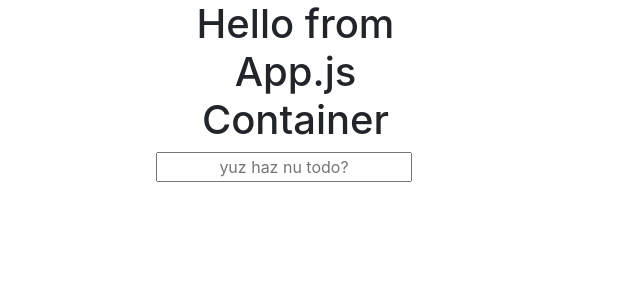
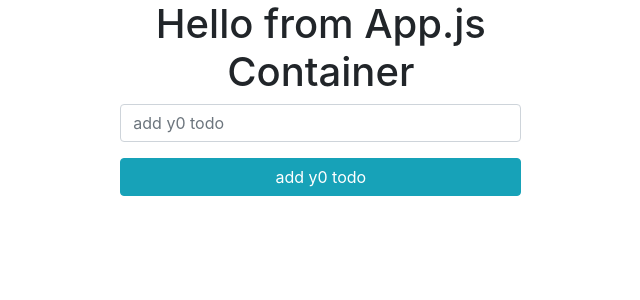
Before and after one commit to amick12/reactTodo, a React (Create React App) app: page / in a window 1280 px wide. Shown: the top 300 px of the page, without its empty margins (391-1031 px from the left). Built offline with nearby package versions, Linux system fonts and the light colour scheme.

Commit message:
Continue input/button handling

```diff
--- a/src/App.js
+++ b/src/App.js
@@ -8,6 +8,8 @@ function App() {
       <div className='row'>
         <div className='col-6 offset-4 text-center'>
           <h1>Hello from App.js Container</h1>
+        </div>
+        <div className='col-6 offset-4 text-center'>
           <Input />
         </div>
       </div>
--- a/src/Input.js
+++ b/src/Input.js
@@ -1,4 +1,6 @@
 import React from 'react';
+
+//input will require state ---> use class
 
 class Input extends React.Component {
   constructor(props) {
@@ -8,31 +10,56 @@ class Input extends React.Component {
       newTodo: '',
       todoList: []
     };
-
-    this.handleChange = this.handleChange.bind(this);
   }
 
-  handleChange(e) {
-    // console.log('change handled');
+  handleChange = e => {
     this.setState({
       newTodo: e.target.value
     });
-  }
+  };
+
+  //fx to execute on submit
+  gotSubmitted = e => {
+    e.preventDefault();
+    const newTodo = {
+      title: this.state.newTodo
+    };
+
+    //create constant to hold new, updated array
+    //need: attach newTodo to todoList array
+    ///////////--> can't push bc illegal to directly mutate state ---> concat?
+
+    const updateTodoList = this.state.todoList.concat(newTodo);
+
+    this.setState(
+      {
+        todoList: updateTodoList,
+        newTodo: ''
+      },
+      () => console.log(this.state)
+    );
+    console.log(this.state.todoList);
+  };
 
   render() {
     // console.log(this.state.newTodo);
     return (
-      <div className='row'>
-        <input
-          type='text'
-          placeholder='yuz haz nu todo?'
-          className='text-center'
-          //set value to state of newTodo
-          value={this.state.newTodo}
-          //onChange attr execute handleChange fx
-          onChange={this.handleChange}
-        ></input>
-      </div>
+      <React.Fragment>
+        <form onSubmit={this.gotSubmitted}>
+          <div className='form-group'>
+            <input
+              type='text'
+              className='form-control'
+              placeholder='add y0 todo'
+              value={this.state.newTodo}
+              onChange={this.handleChange}
+            />
+          </div>
+          <button type='submit' className='btn btn-block btn-info mt-1'>
+            add y0 todo
+          </button>
+        </form>
+      </React.Fragment>
     );
   }
 }
```
